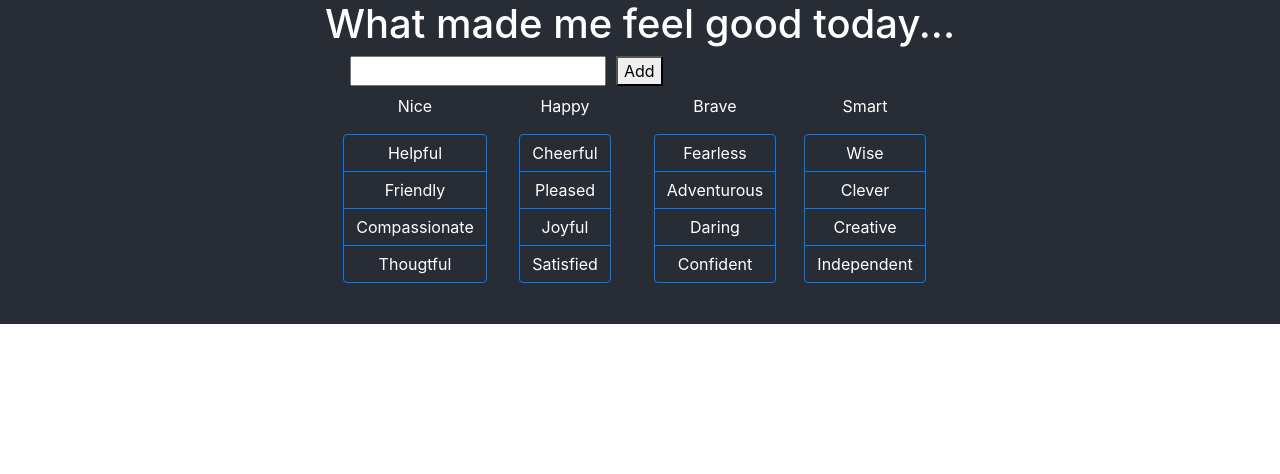
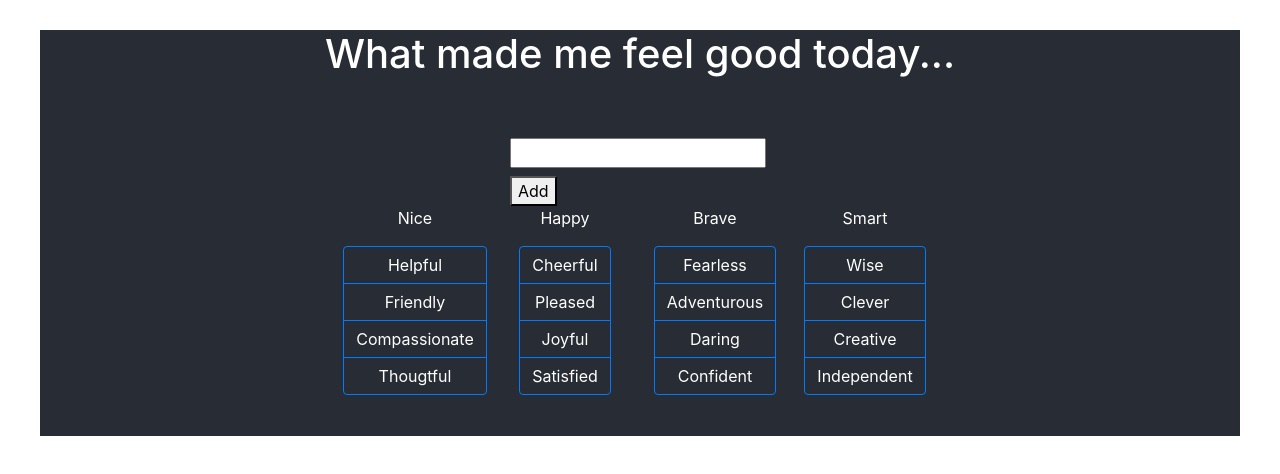
Before and after one commit to Mary0183/cognitive-app, a React (Create React App) app: page / in a window 1280 px wide. Shown: the top 474 px of the page. Built offline with nearby package versions, Linux system fonts and the light colour scheme.

Commit message:
user gets message when leaving an empty input field or without choosing traits

```diff
--- a/src/App.css
+++ b/src/App.css
@@ -1,3 +1,8 @@
+body {
+  margin: 0 auto;
+  width: 1200px;
+}
+
 .App {
   background-color: #282c34;
   color: white;
@@ -10,4 +15,6 @@
 
 h1 {
   text-align: center;
+  margin-top: 30px;
+  margin-bottom: 60px;
 }
--- a/src/App.js
+++ b/src/App.js
@@ -36,6 +36,15 @@ function App() {
     });
   };
 
+  const updateActivity = (id, updatedActivity) => {
+    setUpdating(false);
+
+    setActions(
+      actions.map((action) => (action.id === id ? updatedActivity : action))
+    );
+    setCurrentUpdate(initialFormState);
+  };
+
   return (
     <div className="App">
       <h1>What made me feel good today...</h1>
@@ -46,6 +55,7 @@ function App() {
           currentUpdate={currentUpdate}
           updating={updating}
           actions={actions}
+          updateActivity={updateActivity}
         />
       </div>
 
--- a/src/components/Form.css
+++ b/src/components/Form.css
@@ -1,8 +1,4 @@
-.Form {
-  width: 600px;
+Form {
+  width: 260px;
   margin: 0 auto;
 }
-
-.Form input {
-  margin: 0 10px;
-}
--- a/src/components/Form.js
+++ b/src/components/Form.js
@@ -1,5 +1,7 @@
 import React, { useState, useEffect } from "react";
 import ToggleButtonTraits from "./ToggleButtonTraits";
+import { Alert } from "react-bootstrap/Alert";
+import { Button } from "react-bootstrap/Button";
 
 import "./Form.css";
 
@@ -18,8 +20,10 @@ const Form = (props) => {
   let showCurrentTraitUpdt = props.currentUpdate.traits; //edit mode
 
   const [activity, setActivity] = useState("");
+
   const [traits, setTraits] = useState(initialData);
-  console.log(traits);
+
+  const [show, setShow] = useState("");
 
   //edit mode
   useEffect(() => {
@@ -38,6 +42,10 @@ const Form = (props) => {
   const handleSubmit = (event) => {
     event.preventDefault();
 
+    if (traits == emptyTraitArray) {
+      alert("Choose some traits and try again.");
+      // setShow("Please fill action and traits");
+    } else {
       //onSubmit props comes from the parent component and does reference to addAction function
       props.onSubmit({
         action: activity,
@@ -45,6 +53,7 @@ const Form = (props) => {
       });
       setActivity("");
       setTraits(emptyTraitArray);
+    }
   };
 
   const handleInputChange = (event) => {
@@ -64,12 +73,26 @@ const Form = (props) => {
               type="text"
               value={activity}
               onChange={handleInputChange}
+              required
             ></input>
           </label>
           {/* if updating is not true show Update button*/}
           {!props.updating && <button type="submit">Add</button>}
           {/* if updating is true show Update button*/}
-          {props.updating && <button>Update</button>}
+          {props.updating && (
+            <button
+              onClick={() => {
+                props.updateActivity(props.currentUpdate.id, {
+                  action: activity,
+                  traits: traits,
+                });
+                setActivity("");
+                setTraits(emptyTraitArray);
+              }}
+            >
+              Update
+            </button>
+          )}
         </form>
       </div>
 
```
Also changed, not shown: src/components/DismissiveAlert.js (added, +21 -0 lines), src/components/UpdatingActivity.js (deleted, +0 -7 lines), 1 other file (tests, documents, lock files or other folders). Lines whose indentation alone changed are shown as unchanged.
